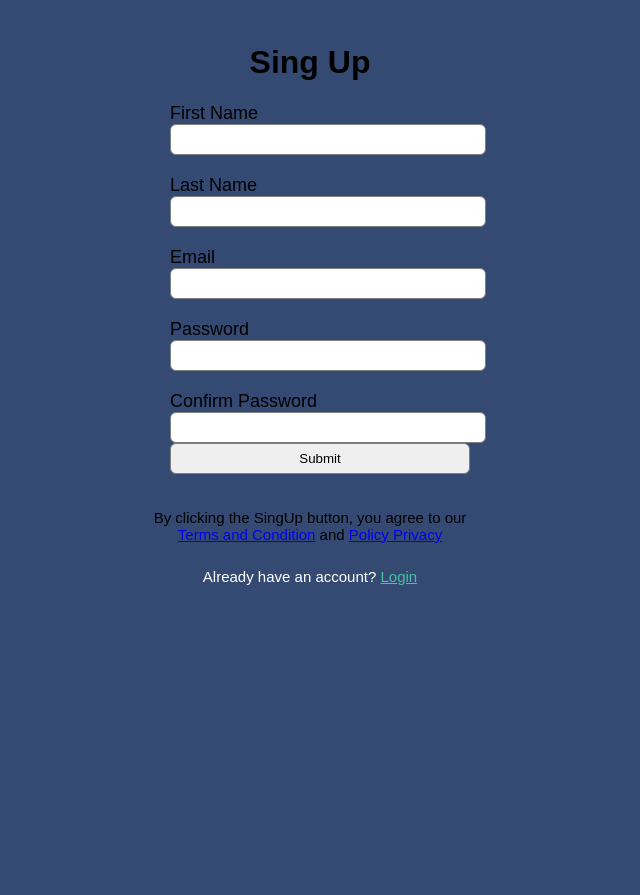
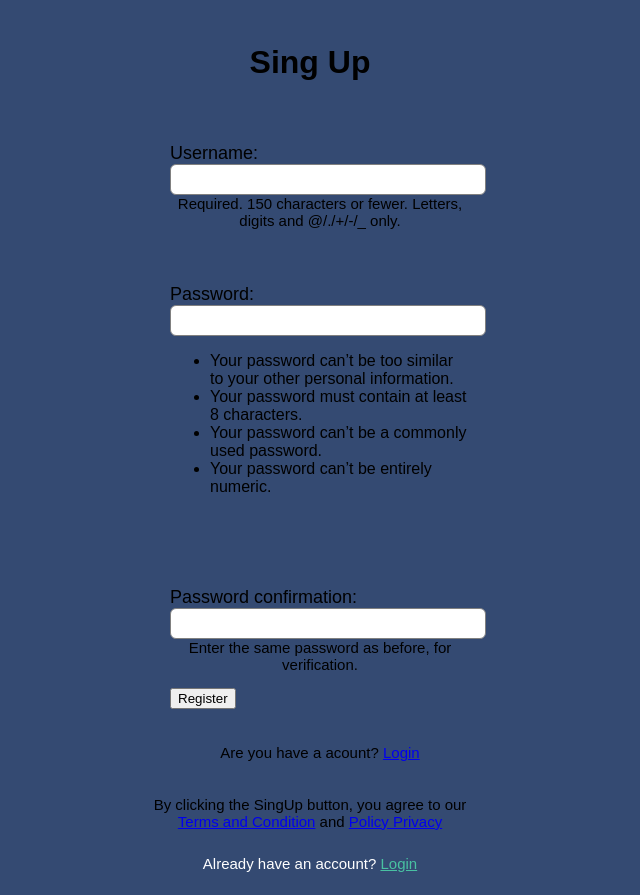
Before and after one commit to mrMonarx/brench, a Django app: page /register/ in a window 1280 px wide. Shown: the whole page, without its empty margins (330-970 px from the left). Before the commit the page ends 585 px from the top, so only its background shows below. Run offline with Django 4.2, Linux system fonts and the light colour scheme.

Commit message:
register

```diff
--- a/accounts/views.py
+++ b/accounts/views.py
@@ -1,6 +1,7 @@
 from django.shortcuts import render,redirect
 
 from django.contrib.auth import authenticate,login,logout
+from django.contrib.auth.forms import UserCreationForm
 
 # Create your views here.
 def login_view(request):
@@ -27,14 +28,12 @@ def logget_out(request):
     return render(request=request, template_name='accounts/logout_view.html')
 
 def register_view(request):
-    if request.method == 'POST':
-        fname = request.POST.get('fname')
-        lname = request.POST.get('lastname')
-        email = request.POST.get('email')
-        password = request.POST.get('password')
-        reset = request.POST.get('confirm_password')
-        # print(f"First: {fname}\nLast: {lname}\nemail: {email}\password: {password}\nreset:{reset}")
-        user = authenticate(request, fname=fname, lname=lname, email=email, password=password, reset=reset)
-        login(request, user)
-        return redirect(to='/article')
-    return render(request=request, template_name='accounts/register.html')
+    form = UserCreationForm(request.POST or None)
+    if form.is_valid():
+        form.save()
+        return redirect(to='/login')
+    context = {
+        'register_form': form
+    }
+    context['form'] = UserCreationForm()
+    return render(request=request, template_name='accounts/register.html', context=context)
--- a/templates/accounts/register.html
+++ b/templates/accounts/register.html
@@ -77,19 +77,12 @@ body{
 {% block content %}
     <div class="signup-box">
         <h1>Sing Up</h1>
-            <form>
-               <label title="fname">First Name</label>
-               <input type="text" name="firstname" title="fname">
-               <label>Last Name</label>
-               <input type="text" name="lastname">
-               <label>Email</label>
-               <input type="email" name="email">
-               <label>Password</label>
-               <input type="password" name="password">
-               <label>Confirm Password</label>
-               <input type="password" name="confirm_password">
-               <input type="submit">
-           </form>
+            <form action="/register/" method="POST">
+                {% csrf_token %}
+                {{ register_form.as_p }}
+                <button type="submit">Register</button>
+                <p>Are you have a acount? <a href="/login/">Login</a></p>
+            </form>
         <p>By clicking the SingUp button, you agree to our <br>
         <a href="#">Terms and Condition</a> and <a href="#">Policy Privacy</a>
         </p>
```
Also changed, not shown: accounts/admin.py (+6 -6 lines), accounts/models.py (+6 -6 lines).
